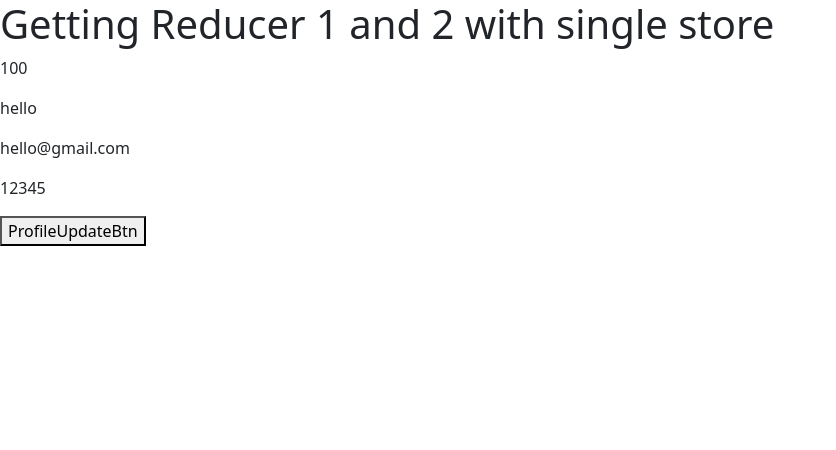
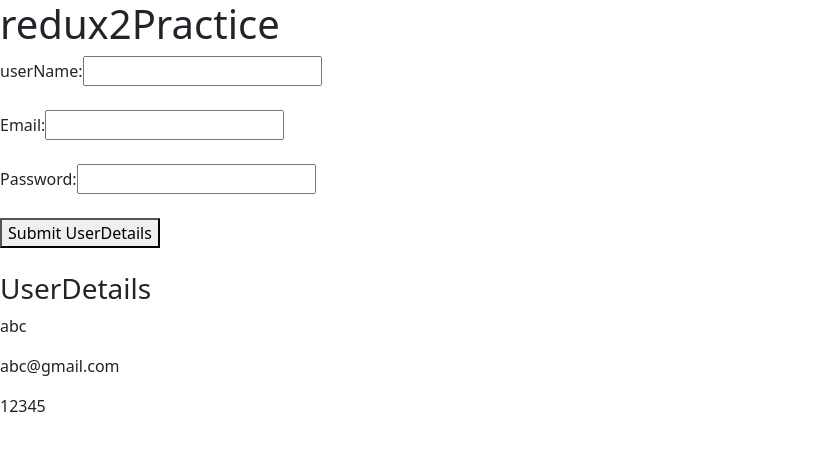
Before and after one commit to Jahnavi-dev/ReactFiles, a React (Create React App) app: page / in a window 1280 px wide. Shown: the top 450 px of the page, without its empty margins (0-836 px from the left). Built offline with nearby package versions, Linux system fonts and the light colour scheme.

Commit message:
Practice

```diff
--- a/src/App.js
+++ b/src/App.js
@@ -1,5 +1,6 @@
 import React from "react"
 import FromReducer1and2Data from "./Components/functional/redux2/redux2"
+import Redux2Practice from "./Components/functional/redux2Practice/redux2Practice"
 
 
 
@@ -7,7 +8,8 @@ import FromReducer1and2Data from "./Components/functional/redux2/redux2"
 const App=()=>{
       return(
       <React.Fragment>
-        <FromReducer1and2Data/>
+        {/* <FromReducer1and2Data/> */}
+        <Redux2Practice/>
       </React.Fragment>
     )
 }
--- /dev/null
+++ b/src/Components/Redux/Redux2Practice/actionPractice.js
@@ -0,0 +1,8 @@
+
+
+export const userAction=(data)=>{
+    return{
+        type:"USER_UPDATE",
+        payload:data
+    }
+}
--- /dev/null
+++ b/src/Components/Redux/Redux2Practice/reducerPractice.js
@@ -0,0 +1,19 @@
+
+
+const initialStateUser={
+    user:{
+        username:"abc",
+        useremail:"abc@gmail.com",
+        userpassword:"12345"
+    }
+}
+
+const userReducer=(state=initialStateUser, action)=>{
+    switch(action.type){
+        case "USER_UPDATE":
+            return{...state, user:action.payload}
+        default: return state
+    }
+}
+
+export default userReducer
--- a/src/Components/Redux/singleReducer.js
+++ b/src/Components/Redux/singleReducer.js
@@ -1,11 +1,13 @@
 import { combineReducers } from "redux";
 import bookReducer1 from "./Redux1/reducer1";
 import profileReducer from "./Redux2/ProfileDetails/reducersP";
+import userReducer from "./Redux2Practice/reducerPractice";
 
 
 const singleReducer=combineReducers({
     books:bookReducer1,
-    profile:profileReducer
+    profile:profileReducer,
+    user:userReducer
 })
 
 export default singleReducer;
--- /dev/null
+++ b/src/Components/functional/redux2Practice/redux2Practice.js
@@ -0,0 +1,44 @@
+import React from "react"
+import { useDispatch, useSelector } from "react-redux"
+import { userAction } from "../../Redux/Redux2Practice/actionPractice"
+
+const Redux2Practice=()=>{
+    // const getReduxStatePractice=useSelector((state)=>state)
+    // console.log(getReduxStatePractice);
+    const {user: {user}}=useSelector((state)=>state)
+    const dispatch=useDispatch()
+
+
+    const submitUserDetails=()=>{
+        const getUserName=document.getElementById("userName").value
+        const getEmail=document.getElementById("Email").value
+        const getPassword=document.getElementById("Password").value
+        dispatch(userAction({username:getUserName, useremail:getEmail, userpassword:getPassword}))
+    }
+
+    return(
+    <React.Fragment>
+        <h1>redux2Practice</h1>
+        <label for="userName">userName: </label>
+        <input type="text" id="userName"/>
+        <br/><br/>
+        <label for="Email">Email:</label>
+        <input type="email" id="Email"/>
+        <br/><br/>
+        <label for="Password">Password: </label>
+        <input type="password" id="Password"/>
+        <br/><br/>
+        <button onClick={submitUserDetails}>Submit UserDetails</button>
+        <br/>
+        <br/>
+        <h3>UserDetails</h3>
+        <p>{user.username}</p>
+        <p>{user.useremail}</p>
+        <p>{user.userpassword}</p>
+
+
+    </React.Fragment>
+    )
+}
+
+export default Redux2Practice;
```
